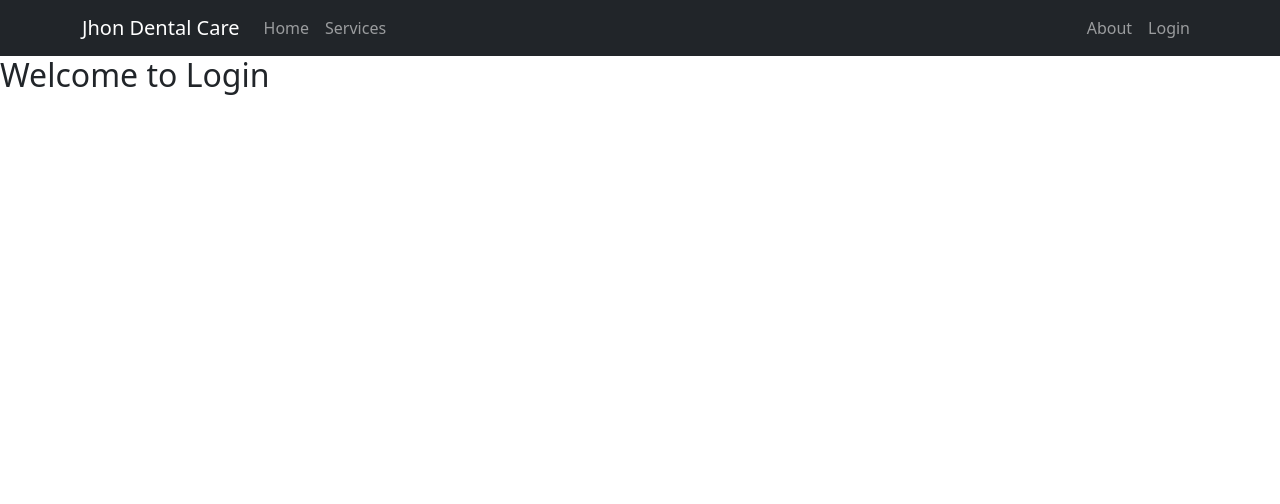
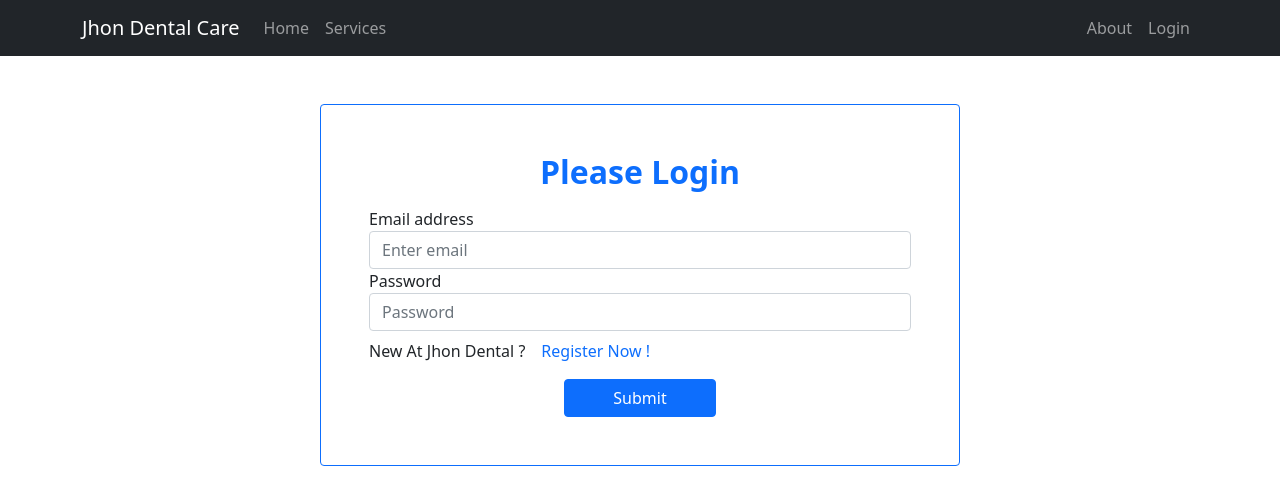
Before and after one commit to mizanulislampanna/assignment-10-jhon-dental, a React (Create React App) app: page /login in a window 1280 px wide. Shown: the top 504 px of the page. Built offline with nearby package versions, Linux system fonts and the light colour scheme.

Commit message:
login added

```diff
--- a/package.json
+++ b/package.json
@@ -7,6 +7,7 @@
     "@testing-library/react": "^13.1.1",
     "@testing-library/user-event": "^13.5.0",
     "bootstrap": "^5.1.3",
+    "firebase": "^9.6.11",
     "react": "^18.0.0",
     "react-bootstrap": "^2.2.3",
     "react-dom": "^18.0.0",
--- a/src/App.js
+++ b/src/App.js
@@ -7,6 +7,7 @@ import Header from "./Components/Shared/Header/Header";
 import About from "./Components/Pages/About/About";
 import Login from "./Components/Pages/Login/Login";
 import PageNotFound from "./Components/Shared/PageNotFound/PageNotFound";
+import Register from "./Components/Pages/Register/Register";
 
 function App() {
   return (
@@ -17,6 +18,7 @@ function App() {
         <Route path="/home" element={<Home></Home>}></Route>
         <Route path="/about" element={<About></About>}></Route>
         <Route path="/login" element={<Login></Login>}></Route>
+        <Route path="/register" element={<Register></Register>}></Route>
         <Route path="*" element={<PageNotFound></PageNotFound>}></Route>
       </Routes>
     </>
--- a/src/Components/Pages/Home/Banner/Banner.js
+++ b/src/Components/Pages/Home/Banner/Banner.js
@@ -12,35 +12,35 @@ const Banner = () => {
       <Carousel.Item>
         <img
           className="d-block w-100"
-          src="holder.js/800x400?text=First slide&bg=373940"
+          src="https://i.ibb.co/xJH4XCn/close-up-little-girl-having-her-teeth-examined-by-dentist-1.jpg"
           alt="First slide"
         />
         <Carousel.Caption>
-          <h3>First slide label</h3>
+          <h3 className="fs-1 fw-bolder">Kids Care</h3>
           <p>Nulla vitae elit libero, a pharetra augue mollis interdum.</p>
         </Carousel.Caption>
       </Carousel.Item>
       <Carousel.Item>
         <img
-          className="d-block w-100"
-          src="holder.js/800x400?text=Second slide&bg=282c34"
+          className="d-block w-100 "
+          src="https://i.ibb.co/F4qP1fz/woman-patient-dentist-1.jpg"
           alt="Second slide"
         />
 
         <Carousel.Caption>
-          <h3>Second slide label</h3>
+          <h3 className="text-dark fs-1 fw-bolder">Spicial Friday Sell</h3>
           <p>Lorem ipsum dolor sit amet, consectetur adipiscing elit.</p>
         </Carousel.Caption>
       </Carousel.Item>
       <Carousel.Item>
         <img
           className="d-block w-100"
-          src="holder.js/800x400?text=Third slide&bg=20232a"
+          src="https://i.ibb.co/j6tnXzB/dentists-treat-patients-teeth-1-1-1.jpg"
           alt="Third slide"
         />
 
         <Carousel.Caption>
-          <h3>Third slide label</h3>
+          <h3 className="fs-1 fw-bolder">50% Off for Firs Sign UP</h3>
           <p>
             Praesent commodo cursus magna, vel scelerisque nisl consectetur.
           </p>
--- a/src/Components/Pages/Home/Home.js
+++ b/src/Components/Pages/Home/Home.js
@@ -1,9 +1,12 @@
 import React from "react";
+import Banner from "./Banner/Banner";
+import Services from "./Services/Services";
 
 const Home = () => {
   return (
     <div>
-      <h2>Home Sweet Home</h2>
+      <Banner></Banner>
+      <Services></Services>
     </div>
   );
 };
--- /dev/null
+++ b/src/Components/Pages/Home/Services/Service/Service.js
@@ -0,0 +1,25 @@
+import React from "react";
+
+const Service = ({ singleService }) => {
+  const { name, img, price, description } = singleService;
+  return (
+    <div className="col">
+      <div className="card">
+        <img src={img} className="card-img-top" alt="..." />
+        <div className="card-body">
+          <h5 className="card-title">{name}</h5>
+          <p className="card-text" title={description}>
+            {description.length > 200
+              ? description.slice(0, 200) + "..... See More"
+              : description}
+          </p>
+          <button className="btn btn-primary py-2 w-100 mx-auto">
+            Book Now
+          </button>
+        </div>
+      </div>
+    </div>
+  );
+};
+
+export default Service;
--- a/src/Components/Pages/Home/Services/Services.js
+++ b/src/Components/Pages/Home/Services/Services.js
@@ -1,9 +1,17 @@
 import React from "react";
+import useServices from "../../../Shared/useServices";
+import Service from "./Service/Service";
 
 const Services = () => {
+  const [service, setService] = useServices([]);
   return (
     <div>
-      <h2>This is Services</h2>
+      <h2 className="text-primary fw-bold text-center mt-5">Our Services</h2>
+      <div className="container row row-cols-1 row-cols-md-2 g-4 mt-5 mx-auto">
+        {service.map((s) => (
+          <Service key={s.id} singleService={s}></Service>
+        ))}
+      </div>
     </div>
   );
 };
--- a/src/Components/Pages/Login/Login.js
+++ b/src/Components/Pages/Login/Login.js
@@ -1,10 +1,55 @@
 import React from "react";
+import { Link } from "react-router-dom";
 
 const Login = () => {
+  const handleSubmit = (event) => {
+    event.preventDefault();
+  };
   return (
-    <div>
-      <h2>Welcome to Login</h2>
-    </div>
+    <>
+      <form
+        onSubmit={handleSubmit}
+        className="w-50 mx-auto mt-5 p-5 border border-primary rounded"
+      >
+        <h2 className="text-primary text-center mb-3 fw-bold">Please Login</h2>
+        <div className="form-group">
+          <label for="exampleInputEmail1">Email address</label>
+          <input
+            type="email"
+            className="form-control"
+            id="exampleInputEmail1"
+            aria-describedby="emailHelp"
+            placeholder="Enter email"
+          />
+        </div>
+        <div className="form-group">
+          <label for="exampleInputPassword1">Password</label>
+          <input
+            type="password"
+            className="form-control"
+            id="exampleInputPassword1"
+            placeholder="Password"
+          />
+        </div>
+        <div className=" my-2">
+          <p>
+            New At Jhon Dental ?
+            <Link
+              to={"/register"}
+              className="text-primary ms-3 text-decoration-none"
+            >
+              Register Now !
+            </Link>
+          </p>
+        </div>
+        <button
+          type="submit"
+          className="btn btn-primary px-5 mt-3 mx-auto d-block"
+        >
+          Submit
+        </button>
+      </form>
+    </>
   );
 };
 
--- /dev/null
+++ b/src/Components/Pages/Register/Register.js
@@ -0,0 +1,11 @@
+import React from "react";
+
+const Register = () => {
+  return (
+    <div>
+      <h2>Welcome to register</h2>
+    </div>
+  );
+};
+
+export default Register;
--- a/src/Components/Shared/Header/Header.js
+++ b/src/Components/Shared/Header/Header.js
@@ -6,7 +6,9 @@ const Header = () => {
   return (
     <Navbar collapseOnSelect expand="lg" bg="dark" variant="dark">
       <Container>
-        <Navbar.Brand href="#home">Jhon Dental Care</Navbar.Brand>
+        <Navbar.Brand as={Link} to={"/"}>
+          Jhon Dental Care
+        </Navbar.Brand>
         <Navbar.Toggle aria-controls="responsive-navbar-nav" />
         <Navbar.Collapse id="responsive-navbar-nav">
           <Nav className="me-auto">
--- /dev/null
+++ b/src/Components/Shared/useServices.js
@@ -0,0 +1,13 @@
+const { useState, useEffect } = require("react");
+
+const useServices = () => {
+  const [service, setService] = useState([]);
+
+  useEffect(() => {
+    fetch("services.json")
+      .then((res) => res.json())
+      .then((data) => setService(data));
+  }, []);
+  return [service, setService];
+};
+export default useServices;
```
Also changed, not shown: firebase.init.js (added, +21 -0 lines), public/services.json (+25 -24 lines), 1 other file (tests, documents, lock files or other folders).
